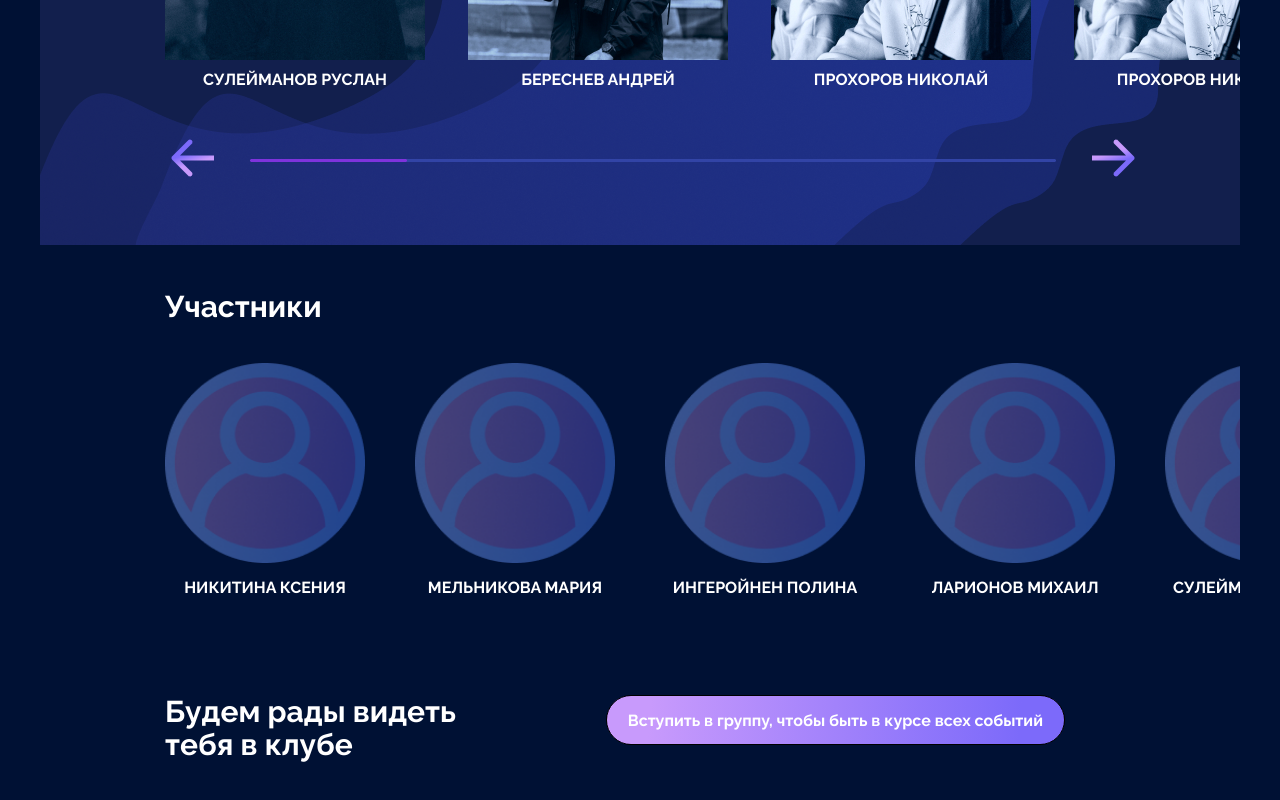
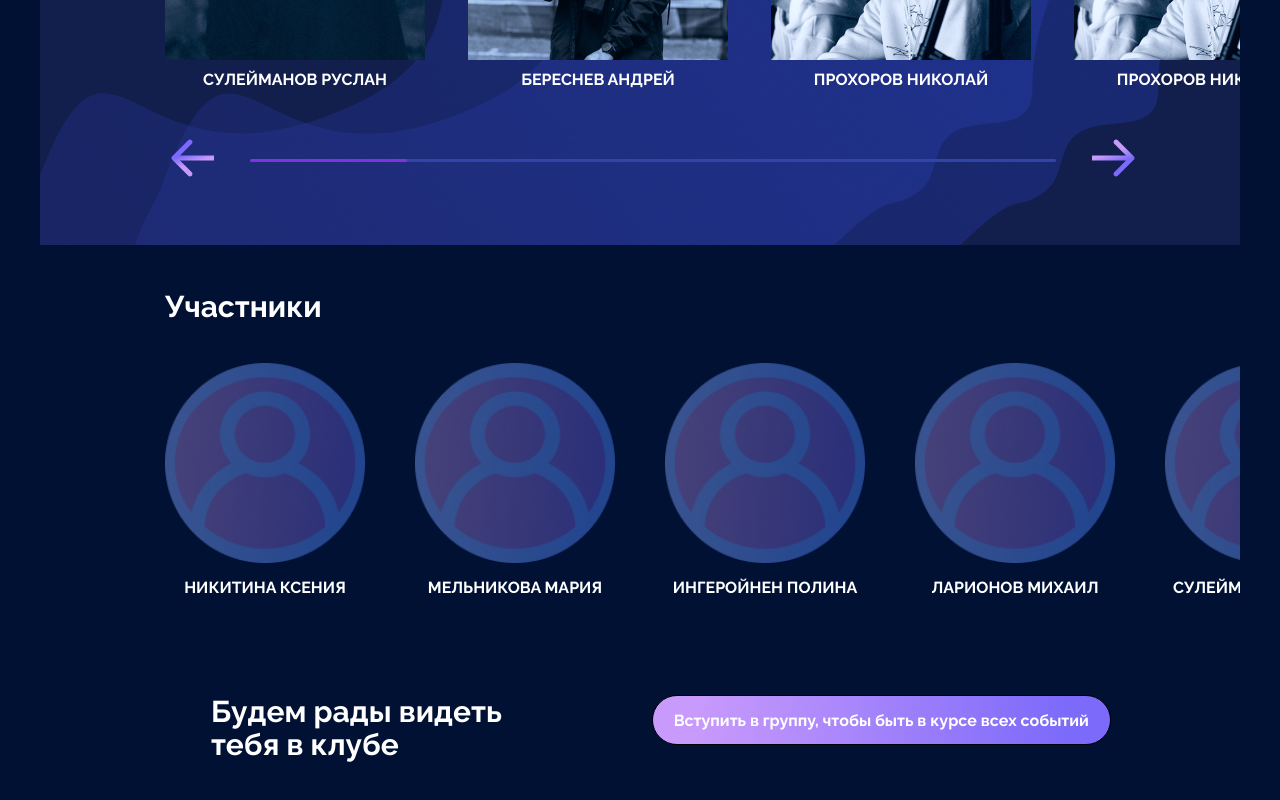
Before and after one commit to ksenia312/FTML-SITE, a React (Create React App) app: page / in a window 1280 px wide. Shown: the part 1746-2546 px from the top of the page. Built offline with nearby package versions, Linux system fonts and the light colour scheme; a web font is replaced by a local one.

Commit message:
footer content changed

```diff
--- a/src/components/Footer/Footer.module.scss
+++ b/src/components/Footer/Footer.module.scss
@@ -2,9 +2,9 @@
 .footer {
   border: $markup;
   height: 115px;
-  padding: 80px 0 0 125px;
+  padding: 80px 0 0 0;
   display: flex;
-  justify-content: start;
+  justify-content: center;
   .h2 {
     margin-right: 150px;
   }
```
